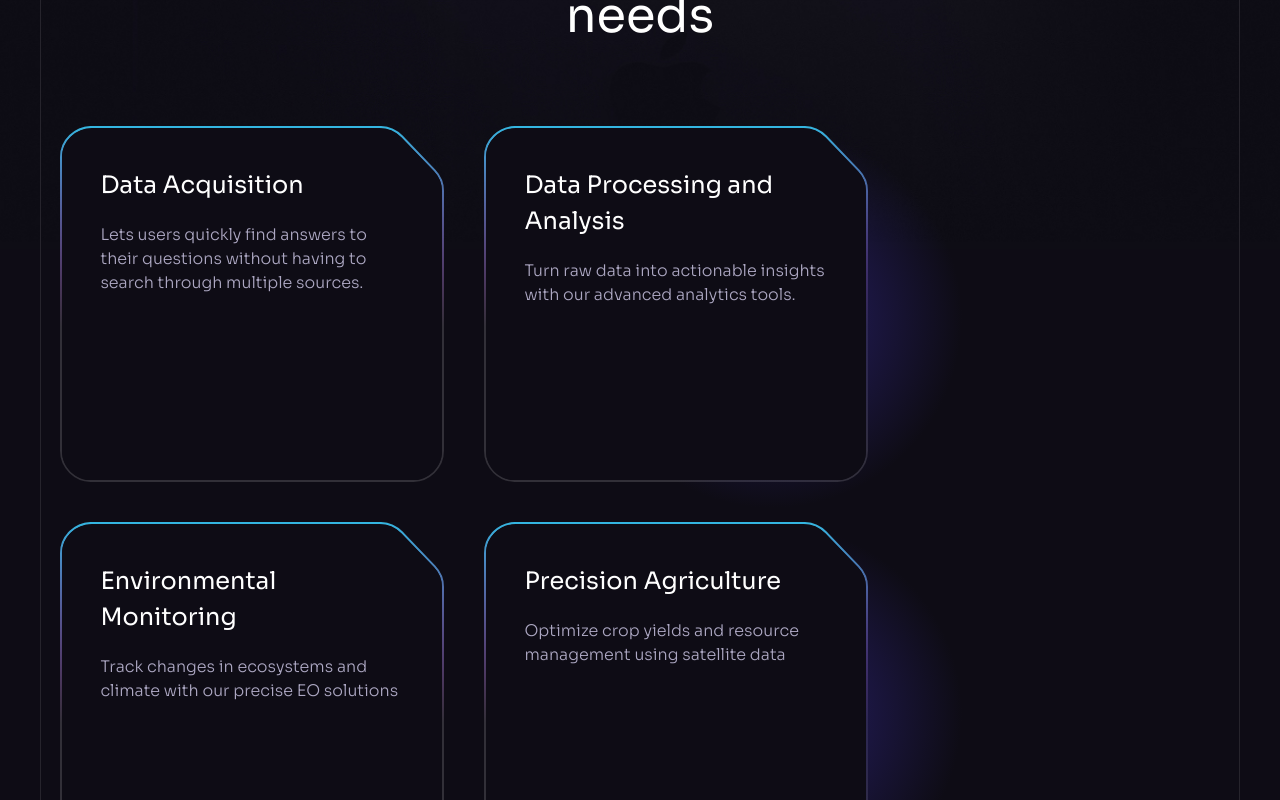
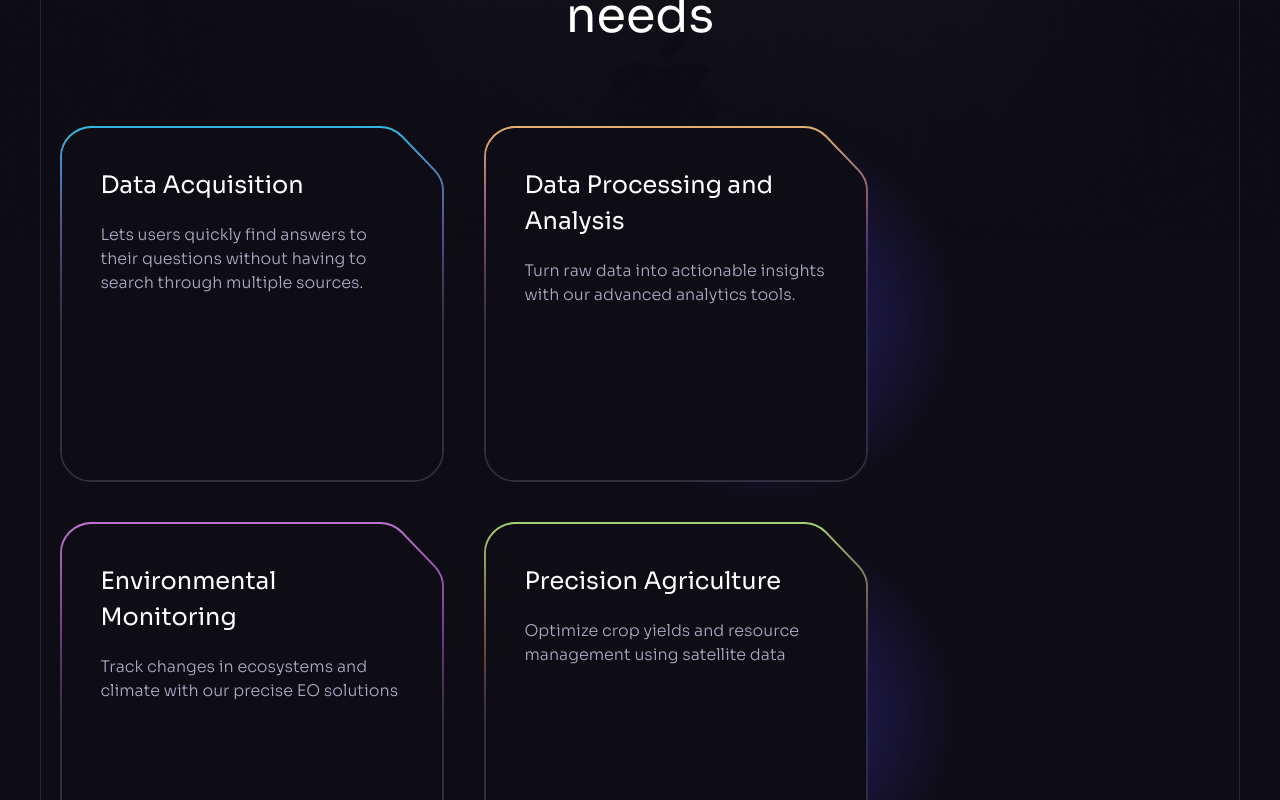
Before and after one commit to namanrana16/hainan-geospace-main, a React (Vite) app: page / in a window 1280 px wide. Shown: the part 1500-2300 px from the top of the page. Built offline with nearby package versions, Linux system fonts and the light colour scheme.

Commit message:
Add new card SVG assets and update Benefits component to use dynamic background images

```diff
--- a/src/components/Benefits.jsx
+++ b/src/components/Benefits.jsx
@@ -3,7 +3,8 @@ import Heading from "./Heading";
 import Section from "./Section";
 import { GradientLight } from "./design/Benefits";
 import ClipPath from "../assets/svg/ClipPath";
-import backgroundImage from '../assets/card-1.svg';
+
+import { Gradient } from "./design/Roadmap";
 
 const Benefits = () => {
   return (
@@ -14,16 +15,16 @@ const Benefits = () => {
           title="Comprehensive Earth Observation (EO) solutions tailored to meet diverse needs"
         />
 
-        <div className="flex flex-wrap gap-10 mb-10">
+        <div className="flex flex-wrap gap-10 mb-10 ">
           {benefits.map((item) => (
             <div
-              className="block relative p-0.5 bg-no-repeat bg-[length:100%_100%] md:max-w-[24rem]"
+              className="block relative p-0.5 bg-no-repeat bg-[length:100%_100%] md:max-w-[24rem] "
               style={{
-                backgroundImage: `url(${backgroundImage})`, //item.BackgroundUrl
+                backgroundImage: `url(${item.backgroundUrl})`, //item.BackgroundUrl
               }}
               key={item.id}
             >
-              <div className="relative z-2 flex flex-col min-h-[22rem] p-[2.4rem] pointer-events-none">
+              <div className="relative z-2 flex flex-col min-h-[22rem] p-[2.4rem] pointer-events-none ">
                 <h5 className="h5 mb-5">{item.title}</h5>
                 <p className="body-2 mb-6 text-n-3">{item.text}</p>
                 <div className="flex items-center mt-auto">
@@ -33,10 +34,10 @@ const Benefits = () => {
               {item.light && <GradientLight />}
 
               <div
-                className="absolute inset-0.5 bg-n-8"
+                className="absolute inset-0.5 bg-n-8 "
                 style={{ clipPath: "url(#benefits)" }}
               >
-                <div className="absolute inset-0 opacity-0 transition-opacity hover:opacity-10">
+                <div className="absolute inset-0 opacity-0 transition-opacity hover:opacity-10 ">
                   {item.imageUrl && (
                     <img
                       src={item.imageUrl}
@@ -52,6 +53,7 @@ const Benefits = () => {
               <ClipPath />
             </div>
           ))}
+
         </div>
       </div>
     </Section>
--- a/src/constants/index.js
+++ b/src/constants/index.js
@@ -34,6 +34,12 @@ import {
     telegram,
     twitter,
     yourlogo,
+    card1,
+    card2,
+    card3,
+    card4,
+    card5,
+    card6,
 } from "../assets";
 
 export const navigation = [{
@@ -268,14 +274,14 @@ export const benefits = [{
         id: "0",
         title: "Data Acquisition",
         text: "Lets users quickly find answers to their questions without having to search through multiple sources.",
-        backgroundUrl: "./src/assets/benefits/card-1.svg",
+        backgroundUrl: card1,
 
     },
     {
         id: "1",
         title: "Data Processing and Analysis",
         text: "Turn raw data into actionable insights with our advanced analytics tools.",
-        backgroundUrl: "./src/assets/benefits/card-2.svg",
+        backgroundUrl: card2,
 
         light: true,
     },
@@ -283,14 +289,14 @@ export const benefits = [{
         id: "2",
         title: "Environmental Monitoring",
         text: "Track changes in ecosystems and climate with our precise EO solutions",
-        backgroundUrl: "./src/assets/benefits/card-3.svg",
+        backgroundUrl: card3,
 
     },
     {
         id: "3",
         title: "Precision Agriculture",
         text: "Optimize crop yields and resource management using satellite data",
-        backgroundUrl: "./src/assets/benefits/card-4.svg",
+        backgroundUrl: card4,
 
         light: true,
     },
@@ -298,14 +304,14 @@ export const benefits = [{
         id: "4",
         title: "Disaster Monitoring",
         text: "Respond to emergencies quickly and effectively with real-time satellite imagery",
-        backgroundUrl: "./src/assets/benefits/card-5.svg",
+        backgroundUrl: card5,
 
     },
     {
         id: "5",
         title: "Infrastructure Planning and Urban Development",
         text: "Make informed decisions about city growth and development.",
-        backgroundUrl: "./src/assets/benefits/card-6.svg",
+        backgroundUrl: card6,
 
     },
 ];
```
Also changed, not shown: src/assets/index.js (+12 -0 lines).
